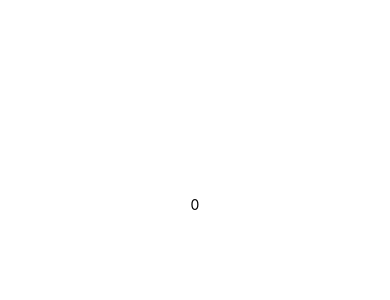
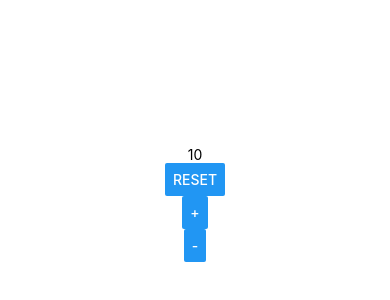
Before and after one commit to JulietMD/counter, a React Native app: screen / in a window 390 px wide. Shown: the part 218-518 px from the top of the page. Built offline with nearby package versions, Linux system fonts and the light colour scheme.

Commit message:
BasicCountDone

```diff
--- a/App.js
+++ b/App.js
@@ -1,15 +1,20 @@
 import React from 'react';
-import { StyleSheet, Text, View } from 'react-native';
+import { StyleSheet, Text, View, Button } from 'react-native';
 
 export default class App extends React.Component {
   constructor(props) {
     super(props)
 
     this.state = {
-      count: 0
+      count: 10
     }
 
-    // fabien is great !!!
+  }
+
+  HandleReset = () => {
+    this.setState({
+      count: 0
+    })
   }
 
   render() {
@@ -22,7 +27,29 @@ export default class App extends React.Component {
         <Text>
           {count}
         </Text>
+
+        <Button title = {'Reset'}
+         onPress={this.HandleReset}
+        />
+
+        <Button title = {'+'}
+          onPress={()=>{
+            this.setState({
+              count: count + 1
+            })
+          }}
+        />
+
+        <Button title = {'-'}
+          onPress = {()=>{
+            this.setState({
+              count: count - 1
+            })
+          }}
+        />
+
       </View>
+
     );
   }
 }
```
